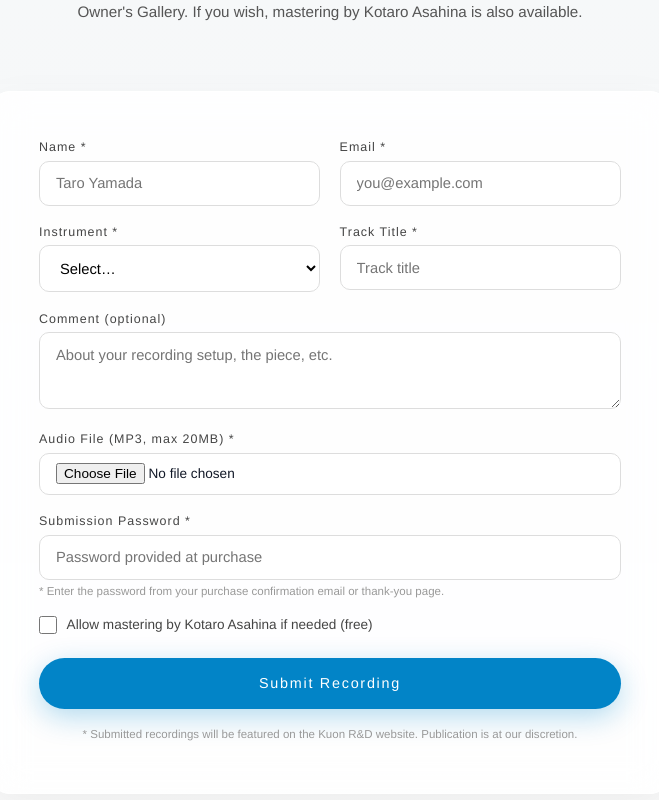
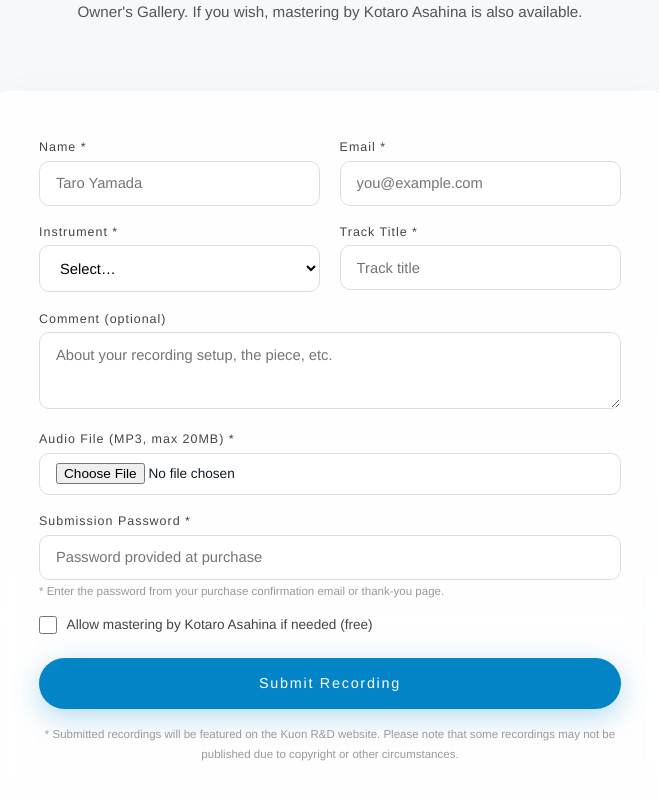
Before and after one commit to Kotaro-Studio/kuon-rnd, a Next.js app: page /microphone in a window 1280 px wide. Shown: the part 11106-11906 px from the top of the page, without its empty margins (310-969 px from the left). Built offline with nearby package versions, Linux system fonts and the light colour scheme.

Commit message:
fix: 投稿フォーム注意書き文言修正

```diff
--- a/app/microphone/page.tsx
+++ b/app/microphone/page.tsx
@@ -1604,9 +1604,9 @@ function SubmissionForm({ t, lang }: { t: (...args: string[]) => string; lang: s
 
       <p style={{ fontSize:'0.72rem', color:'#999', marginTop:'1rem', textAlign:'center', fontFamily:sans, lineHeight:'1.7' }}>
         {t(
-          '※ 投稿いただいた音源は空音開発のサイトで公開されます。掲載可否は運営が判断いたします。',
-          '* Submitted recordings will be featured on the Kuon R&D website. Publication is at our discretion.',
-          '* Las grabaciones enviadas se publicarán en el sitio de Kuon R&D. La publicación queda a nuestra discreción.'
+          '※ 投稿いただいた音源は空音開発のサイトで公開されます。著作権やその他諸事情により掲載できない場合もございますのでご了承ください。',
+          '* Submitted recordings will be featured on the Kuon R&D website. Please note that some recordings may not be published due to copyright or other circumstances.',
+          '* Las grabaciones enviadas se publicarán en el sitio de Kuon R&D. Tenga en cuenta que algunas grabaciones pueden no publicarse por derechos de autor u otras circunstancias.'
         )}
       </p>
     </form>
```
